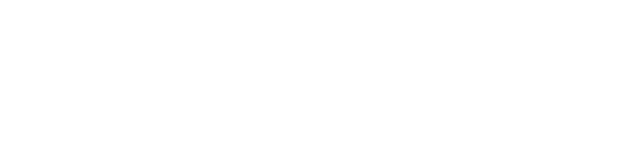
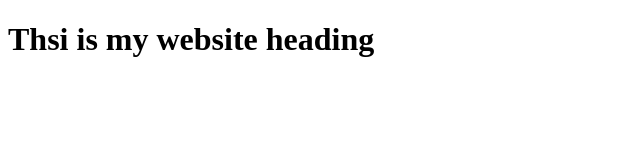
Before and after one commit to Ad-Ashik/first-website, a plain HTML site: page index.html in a window 1280 px wide. Shown: the whole page, without its empty margins (0-640 px from the left). Drawn offline with Linux system fonts and the light colour scheme.

Commit message:
heading added

```diff
--- a/index.html
+++ b/index.html
@@ -9,7 +9,7 @@
 </head>
 
 <body>
-
+    <h1>Thsi is my website heading</h1>
 </body>
 
 </html>
```
